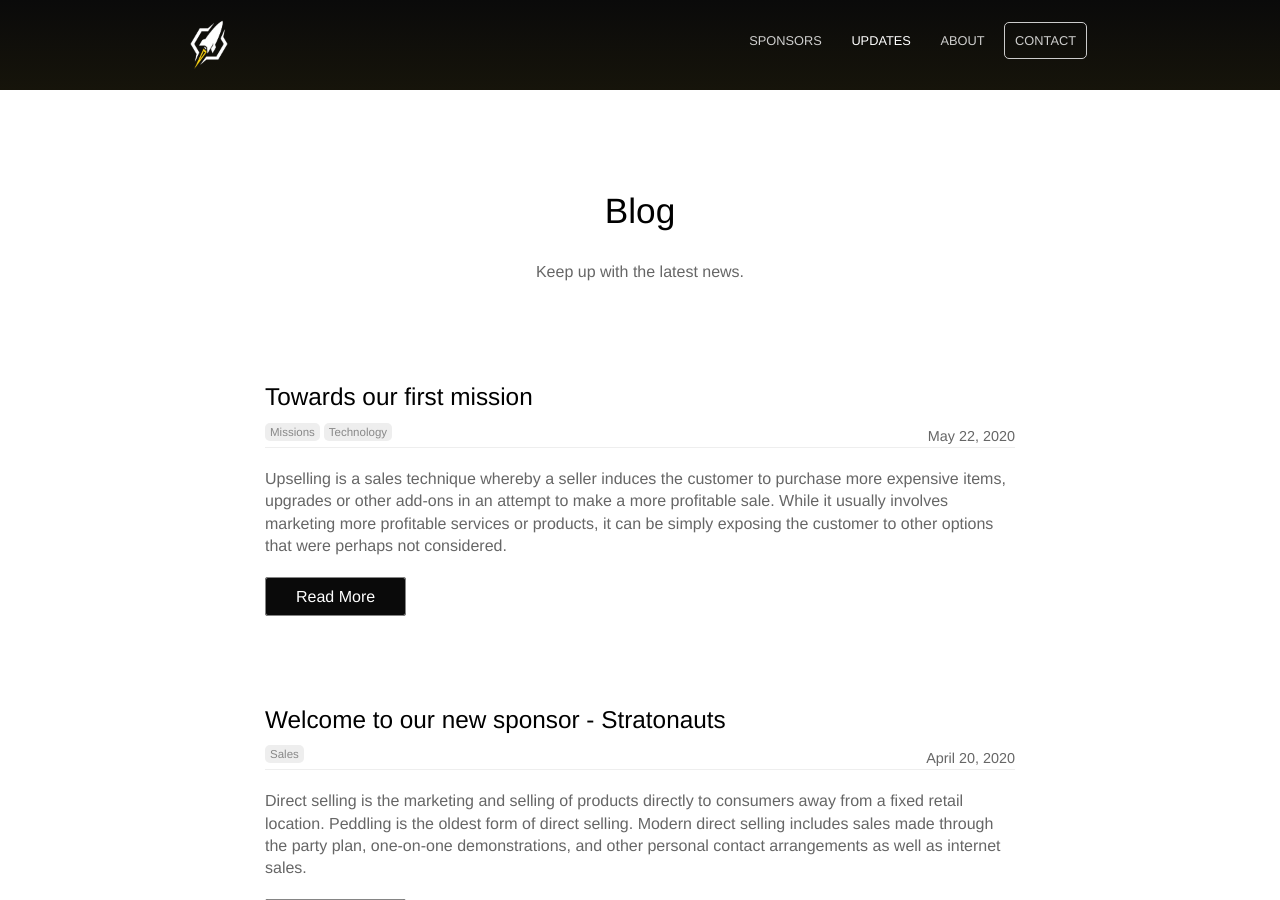
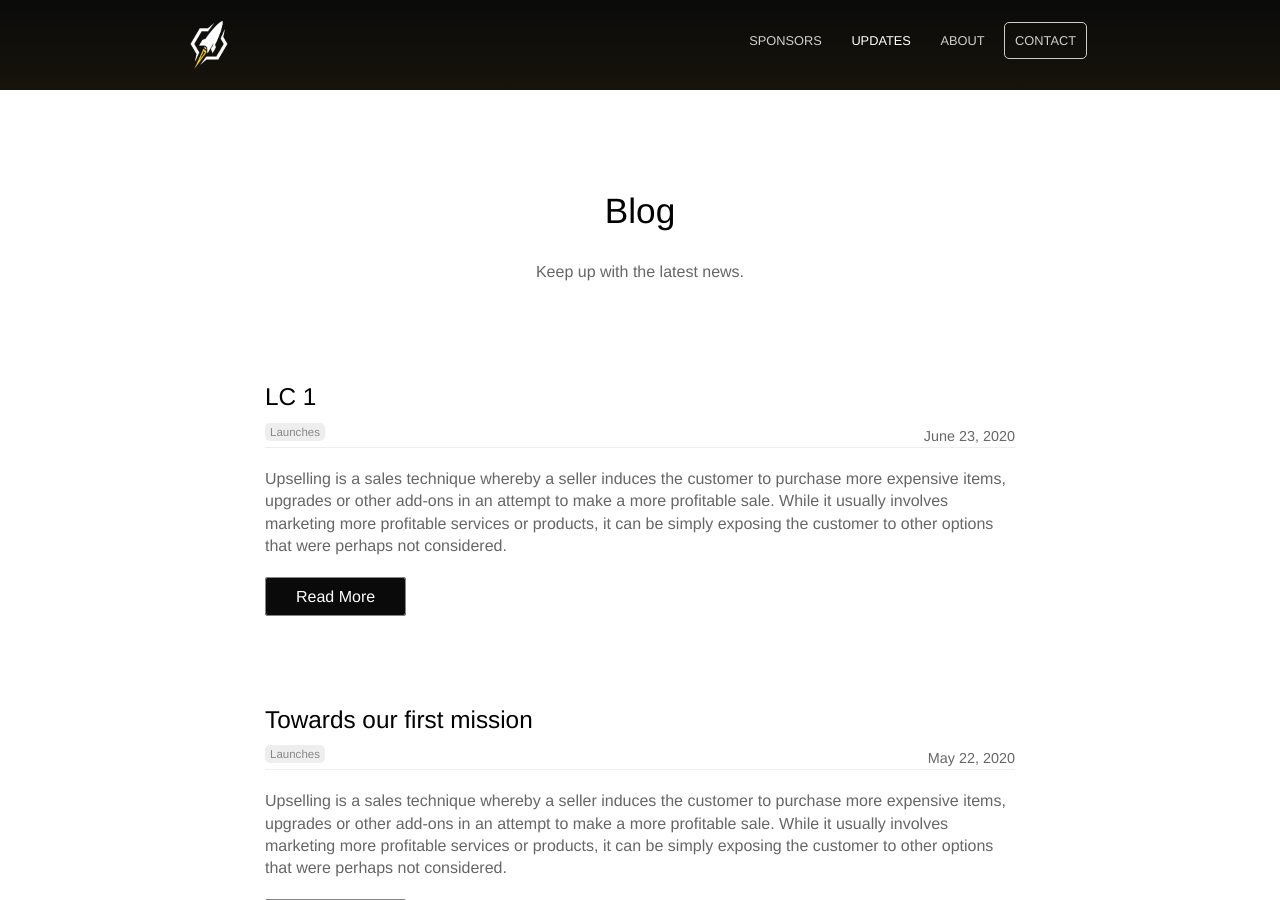
Before and after one commit to Allan-Perez/glasgow-rocketry, a Jekyll site: the page built from updates/index.html, in a window 1280 px wide and 900 px high. Built offline with Jekyll 4.4.1, drawn with Linux system fonts in a browser that asks for light colours; the list of posts is cut into pages by our own code.

Commit message:
demo post

```diff
--- a/_posts/2020-03-22-towards-first-mission.md
+++ b/_posts/2020-07-20-towards-first-mission.md
@@ -2,8 +2,7 @@
 date: 2020-05-22
 title: Towards our first mission
 categories:
-  - missions
-  - technology
+  - launches
 author_staff_member: anastasia
 ---
 
--- /dev/null
+++ b/_posts/2020-07-21-lc1.md
@@ -0,0 +1,28 @@
+---
+date: 2020-06-23
+title: LC 1
+categories:
+  - launches
+author_staff_member: anastasia
+permalink: /special/lc1
+---
+
+Upselling is a sales technique whereby a seller induces the customer to purchase more expensive items, upgrades or other add-ons in an attempt to make a more profitable sale. While it usually involves marketing more profitable services or products, it can be simply exposing the customer to other options that were perhaps not considered.
+
+In practice, large businesses usually combine upselling and cross-selling to maximize profit. In doing so, an organization must ensure that its relationship with the client is not disrupted.
+
+![Fair](https://source.unsplash.com/random/1500x1146)
+
+In restaurants and other similar settings, upselling is commonplace and an accepted form of business. In other businesses (e.g. car sales), the customer’s perception of the attempted upsell can be viewed negatively and impact the desired result.
+
+## Why should you upsell?
+
+Upselling is a common practice for service providers that offer different service classes such as airlines (cf. Bohutinsky, 1990). According to “the journal of business and industrial marketing; written collaboratively by Michael J, Sheehan and Paul R, Prabhaker “It is five times more expensive to get a new customer as it is to hold onto a current one.” Selling to a new customer would mean having to start the sales process from the very beginning thus having to establish a new relationship with a different customer. This can be time consuming and often not very effective.
+
+![Gleise](https://source.unsplash.com/random/1500x1147)
+
+## The benefits
+
+Upselling to a customer that you have already built a rapport with, means that they are more likely to buy from you, listen to your suggestions and opinions and trust you. Selling to the same customer can lead to loyal customers and repeat sales. Upselling brings up the profit that the business makes and the value of the sale. However it is important to understand that although your main objective is to bring up revenue and increase the amount of the sale, a customers experience and their time with you influences future decisions that they make. An upsell can be beneficial to both the seller and the consumer if relevant products are being shown to the customer. For instance, if you had a strict budget of $20,000 for a car, you would not want to be sold a car for twice the amount.
+
+[source](https://en.wikipedia.org/wiki/Upselling): Wikipedia
```
